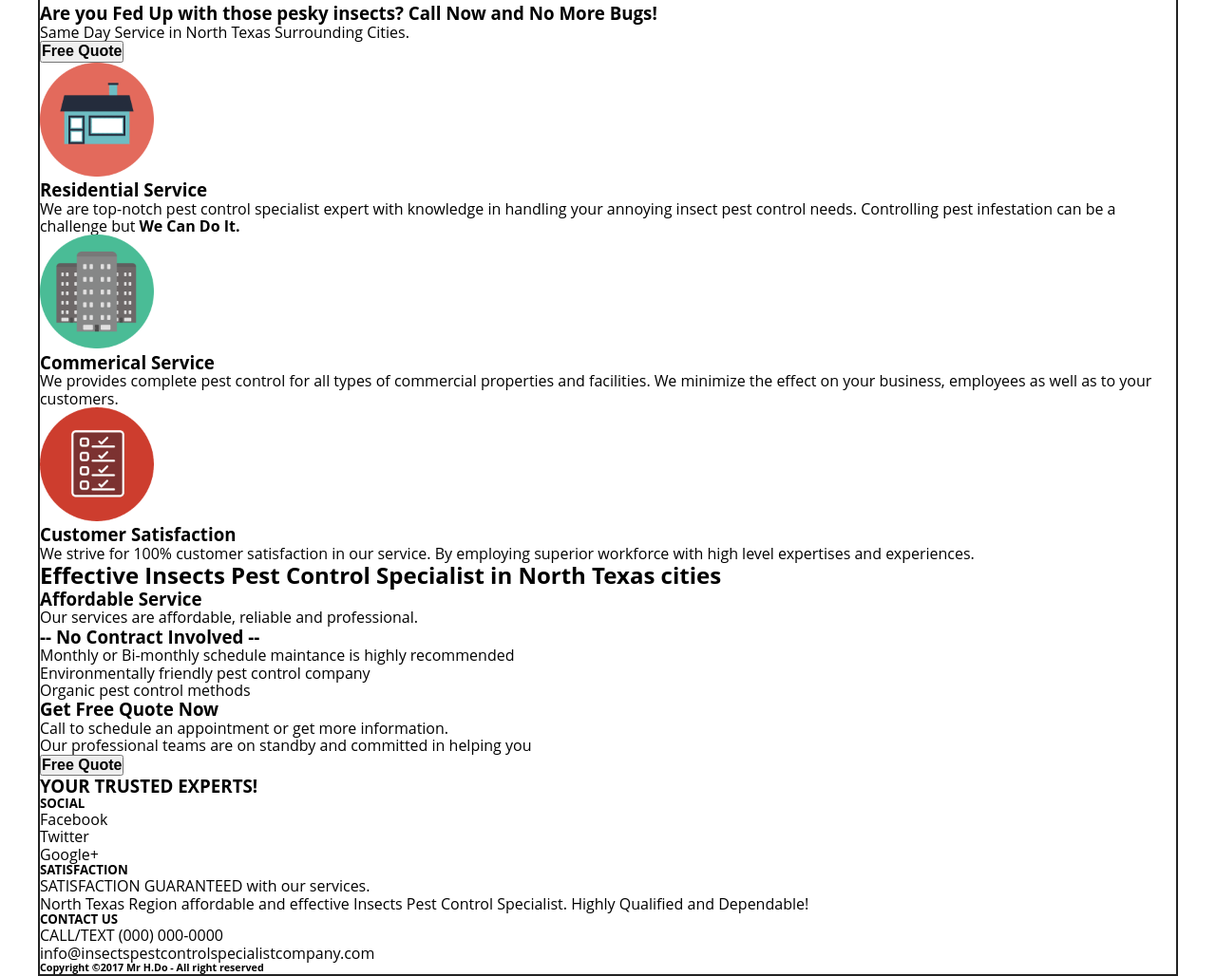
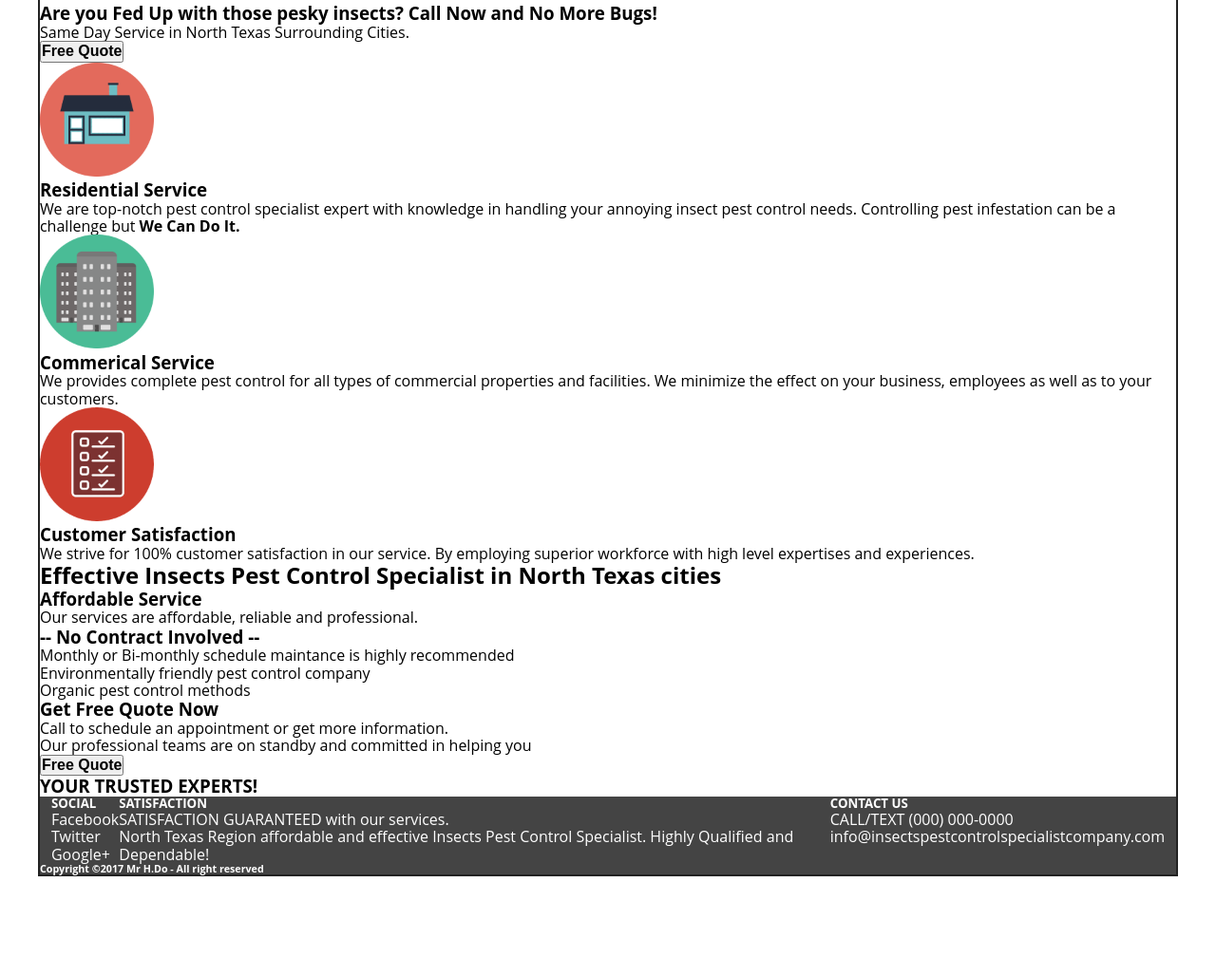
Before and after one commit to hdotx/Pest-Company, a plain HTML site: page index.html in a window 1280 px wide. Shown: the part 944-1972 px from the top of the page at 95% size. After the commit the page ends 1867 px from the top, so only its background shows below. Drawn offline with Linux system fonts and the light colour scheme.

Commit message:
Start to style the footer of the landing page

```diff
--- a/css/styles.css
+++ b/css/styles.css
@@ -507,3 +507,17 @@ body{
 .social-icon span img:hover{
     transform: scale(1.25);
 }
+
+
+/* Footer */
+
+footer{
+    background-color: #444;
+    color: #fff;
+}
+
+footer .footer-row{
+    display: flex;
+    justify-content: space-between;
+    padding: 0 1%;
+}
```
